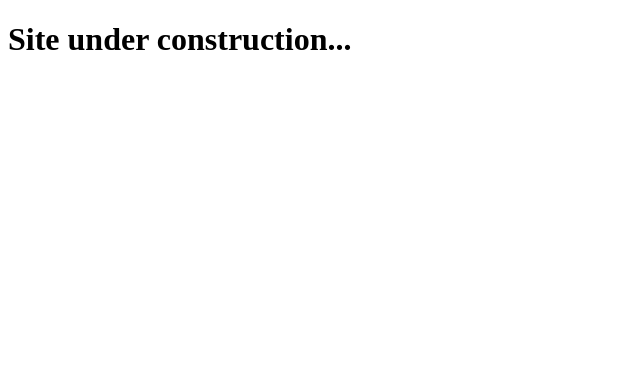
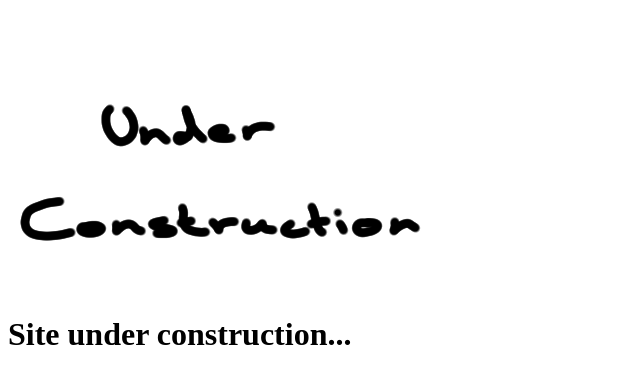
Before and after one commit to moyusuf23/moyusuf23.github.io, a plain HTML site: page docs/index.html in a window 1280 px wide. Shown: the whole page, without its empty margins (0-640 px from the left). Drawn offline with Linux system fonts and the light colour scheme.

Commit message:
Update index.html

```diff
--- a/docs/index.html
+++ b/docs/index.html
@@ -5,6 +5,7 @@
 		<title>Muhammad Yusuf | ...</title>
 	</head>
 	<body>
+		<img src="img/UnderConstruction.png" alt="under construction" />
  		<h1>Site under construction...</h1>
 	</body>
 </html>
```
